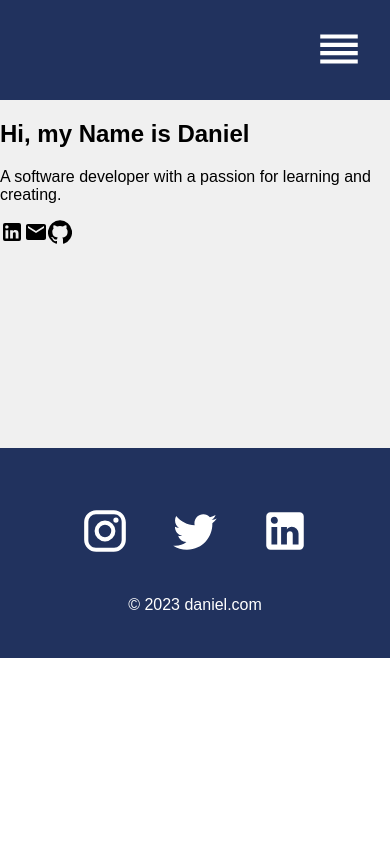
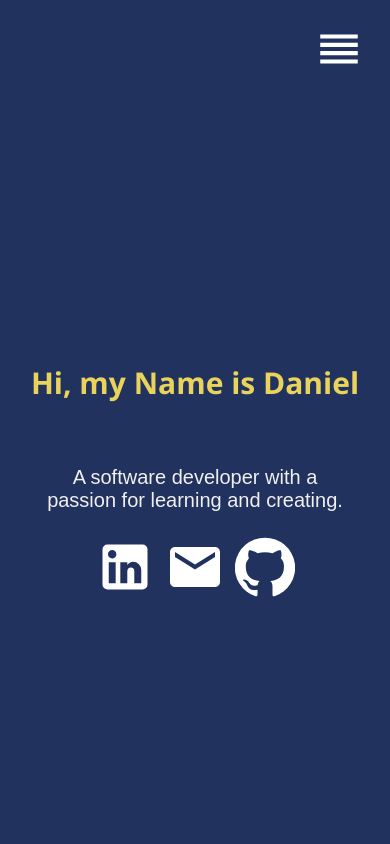
Before and after one commit to penguinasian/personal-portfolio-website, a React (Create React App) app: page / in a window 390 px wide. Shown: the top 844 px of the page. Built offline with nearby package versions, Linux system fonts and the light colour scheme.

Commit message:
added about section in home page and css

```diff
--- a/src/pages/Home.js
+++ b/src/pages/Home.js
@@ -2,6 +2,7 @@
 import EmailIcon from '@material-ui/icons/Email';
 import GithubIcon from '@material-ui/icons/GitHub';
 import LinkedInIcon from '@material-ui/icons/LinkedIn';
+import '../styles/Home.css';
 
 function Home() {
   return (
--- /dev/null
+++ b/src/styles/Home.css
@@ -0,0 +1,92 @@
+.home {
+    width: 100%;
+    align-items: center;
+    font-family: "Arial", sans-serif;
+    color: #3e497a;
+  }
+
+  .about {
+    width: 100%;
+    height: calc(100vh - 100px);
+    display: flex;
+    flex-direction: column;
+    justify-content: center;
+    align-items: center;
+    text-align: center;
+    background-color: #21325e;
+    color: #f0f0f0;
+  }
+
+  .about h2 {
+    font-family: "Segoe UI", Tahoma, Geneva, Verdana, sans-serif;
+    font-size: 80px;
+    color: #e9d35b;
+    height: 50px;
+  }
+
+  .about .prompt {
+    width: 40%;
+    font-size: 30px;
+  }
+  .prompt svg {
+    font-size: 60px;
+    margin: 5px;
+    color: white;
+  }
+
+  .skills {
+    font-size: 35px;
+    width: 100%;
+    display: flex;
+    justify-content: center;
+    flex-direction: column;
+    align-items: center;
+  }
+
+  .skills h1 {
+    color: #3e497a;
+  }
+
+  .skills .list {
+    list-style: none;
+    width: 60%;
+  }
+
+  .list span {
+    font-size: 20px;
+  }
+
+  @media only screen and (max-width: 600px) {
+    .about h2 {
+      font-size: 40px;
+    }
+
+    .about .prompt {
+      margin-top: 10px;
+      font-size: 20px;
+      width: 80%;
+    }
+
+    .skills {
+      text-align: center;
+    }
+    .list {
+      padding: 0;
+    }
+
+    .skills h2 {
+      font-size: 30px;
+    }
+  }
+
+  @media only screen and (max-width: 830px) {
+    .about h2 {
+        font-size: 30px;
+      }
+
+      .about .prompt {
+        margin-top: 10px;
+        font-size: 20px;
+        width: 80%;
+      }
+  }
```
